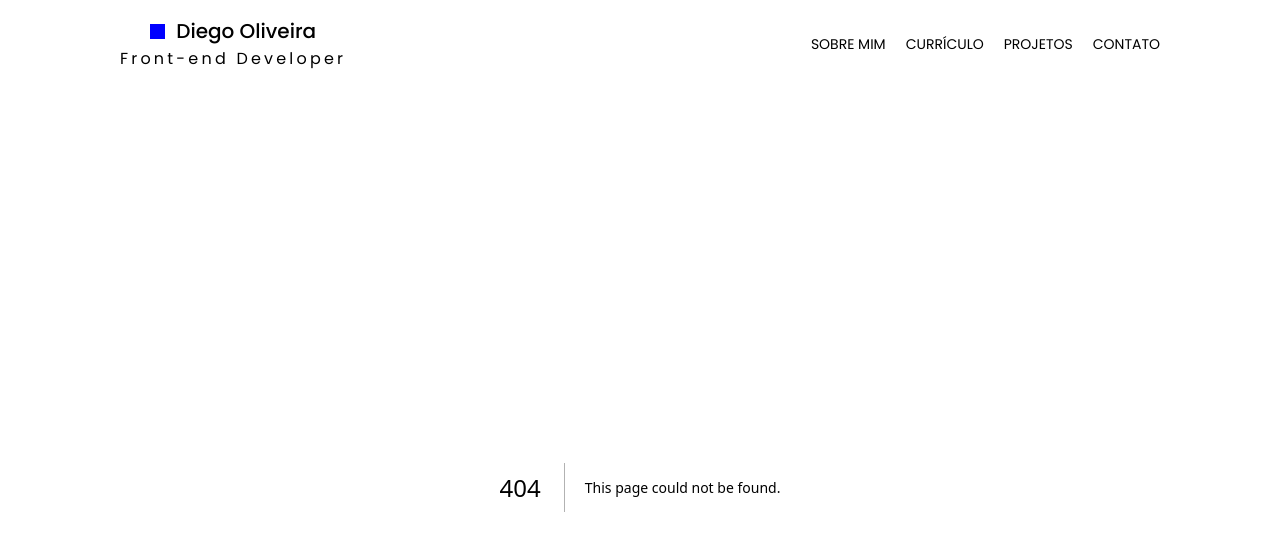
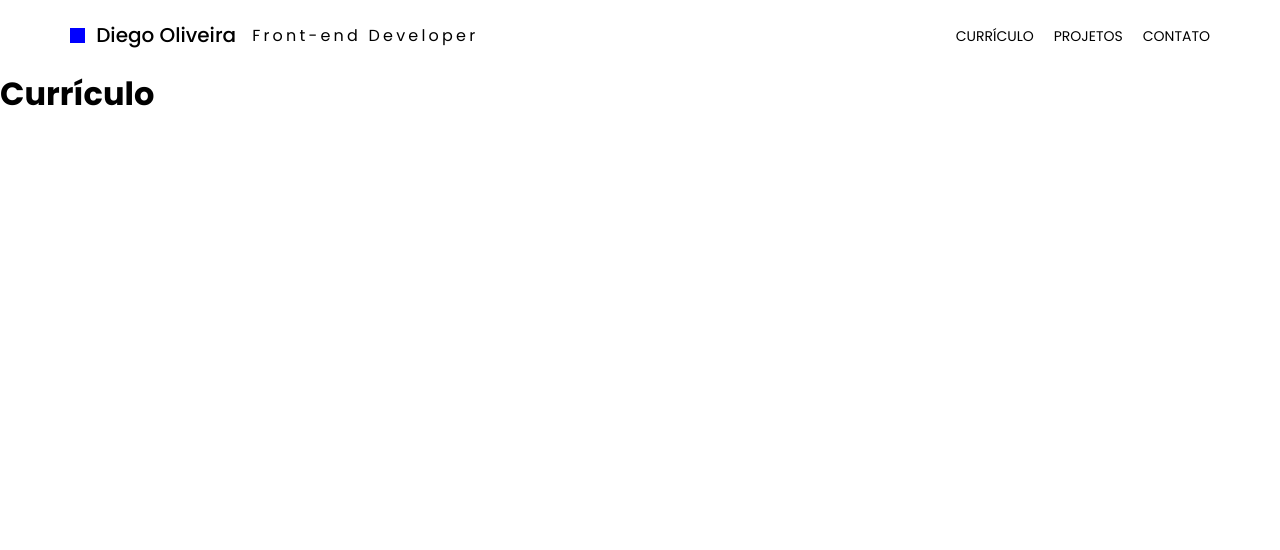
Before and after one commit to DiegoFernands/myPortifolio, a Next.js app: page /curriculo in a window 1280 px wide. Before the commit this address had no page. Shown: the top 550 px of the page. Built offline with nearby package versions, Linux system fonts and the light colour scheme.

Commit message:
finished the header

```diff
--- /dev/null
+++ b/src/app/curriculo/page.tsx
@@ -0,0 +1,8 @@
+interface CurriculoProps {
+
+}
+export default function Curriculo(props : CurriculoProps){
+    return(
+        <h1>Currículo</h1>
+    )
+}
--- a/src/app/layout.tsx
+++ b/src/app/layout.tsx
@@ -2,13 +2,13 @@ import type { Metadata } from "next";
 import { Poppins } from "next/font/google";
 import "./globals.css";
 import StyledComponentsRegistry from '../lib/registry'
-import { Header } from '@/components/header';
+import { Header } from '@/components/Header/header';
 
 const poppins = Poppins({ subsets: ["latin"] , weight: ['100', '300', '400', '500', '700']});
 
 export const metadata: Metadata = {
   title: "Dev | Diego Oliveira",
-  description: "Portifólio",
+  description: "Portfolio",
 };
 
 export default function RootLayout({
--- a/src/components/close-icon.tsx
+++ b/src/components/Header/close-icon.tsx
@@ -9,7 +9,7 @@ const CloseBtn =  styled.button`
     top: 25px;
     right: 20px;
 `
-export function CloseIcon(props : CloseIconProps){
+export default function CloseIcon(props : CloseIconProps){
     return(
         <CloseBtn onClick={props.onClose}>
             <svg width="40px" height="40px" viewBox="0 0 24 24" fill="none" xmlns="http://www.w3.org/2000/svg">
--- a/src/components/header.tsx
+++ b/src/components/Header/header.tsx
@@ -1,10 +1,10 @@
 'use client'
 import styled from "styled-components"
 import MenuIcon from "./menu-icon"
-import { ListMenu } from './link-menu';
+import ListMenu from './link-menu';
 import { useState } from "react";
-import { NavLink } from "./nav-link";
-import { CloseIcon } from "./close-icon";
+import NavLink from "./nav-link";
+import CloseIcon from "./close-icon";
 
 interface HeaderProps {
 
@@ -18,16 +18,12 @@ const TagHeader = styled.header`
     position: relative;
     z-index: 0;
 
-    @media screen and (min-width: 760px){
-        padding: 16px 70px;
-    }
-
     @media screen and (min-width: 1024px){
-        padding: 16px 120px;
+        padding: 20px 70px;
     }
 
     @media screen and (min-width: 1440px){
-        padding: 16px 220px;
+        padding: 30px 220px;
     }
 `
 
@@ -41,6 +37,10 @@ const ContainerHeader = styled.div`
     flex-direction: column;
     justify-content: center;
     align-items: center;
+    @media screen and (min-width: 769px){
+        flex-direction: row;
+        gap: 1rem;
+    }
 `
 const LogoContent = styled.div`
     display: flex;
@@ -70,7 +70,7 @@ export function Header(props: HeaderProps) {
             <ContainerHeader>
                 <LogoContent>
                     <Square />
-                    <Logo>Diego Oliveira</Logo>
+                    <Logo href="/">Diego Oliveira</Logo>
                 </LogoContent>
                 <TagP>Front-end Developer</TagP>
             </ContainerHeader>
--- a/src/components/link-menu.tsx
+++ b/src/components/Header/link-menu.tsx
@@ -1,4 +1,5 @@
 import styled from "styled-components"
+import { removeAccents } from './nav-link';
 
 interface ListMenuProps {
 
@@ -21,12 +22,12 @@ const Link = styled.a`
         border-bottom: 2px solid #000000;
     }
 `
-export function ListMenu(props : ListMenuProps){
-    const lists = ['Sobre mim', 'Currículo', 'Projetos', 'Contato'];
+export default function ListMenu(props : ListMenuProps){
+    const lists = ['Currículo', 'Projetos', 'Contato'];
     return(
         <TagUl>
             {lists.map((list) => (
-                <li key={list}><Link href="#">{list}</Link></li>
+                <li key={list}><Link href={removeAccents(list).toLowerCase()}>{list}</Link></li>
             ))}
         </TagUl>
     )
--- a/src/components/nav-link.tsx
+++ b/src/components/Header/nav-link.tsx
@@ -1,7 +1,6 @@
 'use client'
 import styled from "styled-components";
-import { CloseIcon } from "./close-icon";
-
+import CloseIcon from "./close-icon";
 
 interface NavLinkProps {
     onClose?: () => void;
@@ -34,15 +33,19 @@ const TagLink = styled.a`
     }
 `
 
-export function NavLink({ onClose}: NavLinkProps){
-    const lists = ['Sobre mim', 'Currículo', 'Projetos', 'Contato'];
+export function removeAccents(str: string) {
+    return str.normalize("NFD").replace(/[\u0300-\u036f]/g, "");
+}
 
+export default function NavLink({ onClose}: NavLinkProps){
+    const lists = ['Currículo', 'Projetos', 'Contato'];
     return (
         <TagNav>
             <ContainerNav>
                 {lists.map((list) => (
                     <li key={list}>
-                        <TagLink href="#">{list}</TagLink>
+                        <TagLink
+                        href={`/${removeAccents(list).toLowerCase()}`}>{list}</TagLink>
                     </li>
                 ))}
             </ContainerNav>
```
Also changed, not shown: src/app/contato/page.tsx (added, +8 -0 lines), src/app/projetos/page.tsx (added, +8 -0 lines), src/components/Header/menu-icon.tsx (renamed from src/components/menu-icon.tsx).
